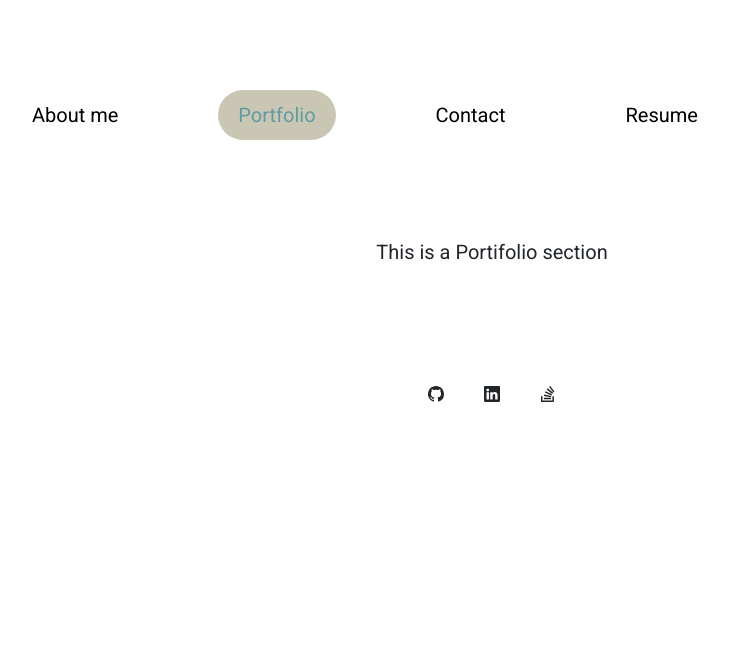
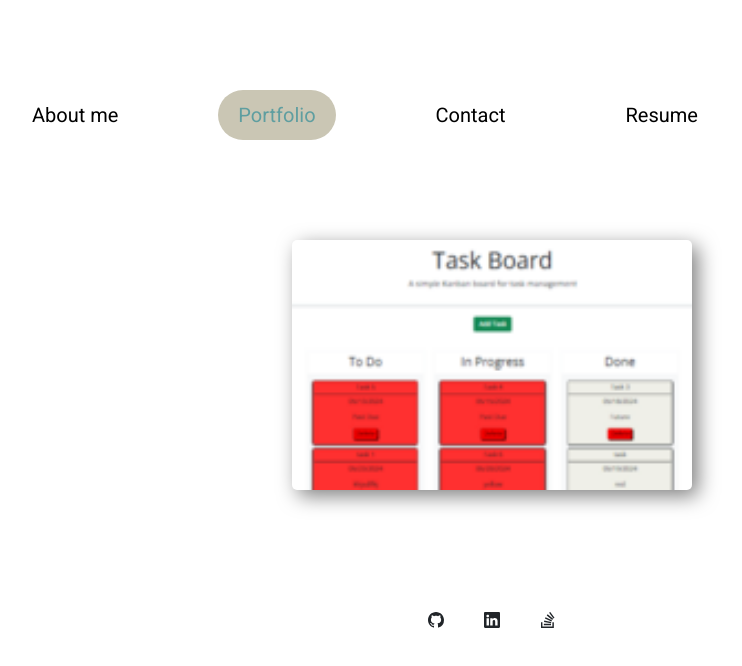
Before and after one commit to ekhay-hit/ekhay_div_hub, a React (Vite) app: page /portfolio in a window 1280 px wide. Shown: the top 666 px of the page, without its empty margins (148-890 px from the left). Built offline with nearby package versions, Linux system fonts and the light colour scheme.

Commit message:
completed the implementation of the project component and the logic for hide state

```diff
--- a/src/App.jsx
+++ b/src/App.jsx
@@ -5,7 +5,7 @@
 import { Outlet } from "react-router-dom";
 function App() {
   return (
-    <Fragment className="root">
+    <Fragment>
       <Nav />
       <main className="main">
         <Outlet />
--- a/src/components/Footer.jsx
+++ b/src/components/Footer.jsx
@@ -1,4 +1,4 @@
-import { Link } from "react-router-dom";
+// import { Link } from "react-router-dom";
 import "./styles/footer.css";
 
 function Footer() {
--- a/src/pages/Portfolio.jsx
+++ b/src/pages/Portfolio.jsx
@@ -1,3 +1,8 @@
+/* eslint-disable react/prop-types */
+import { useState } from "react";
+import "./styles/portfolio.css";
+import packOver1 from "../assets/taskBoard1.png";
+
 const projects = [
   {
     name: "PAC-Overflow",
@@ -30,5 +35,61 @@
 ];
 
 export default function Portfolio() {
-  return <h1>This is a Portifolio section</h1>;
+  const myProjects = projects;
+  console.log(myProjects);
+  return <Project projects={myProjects} />;
 }
+
+// function ProjectList() {
+// return <h1>Render the project here</h1>;
+// }
+
+function Project() {
+  const [hide, setHide] = useState(false);
+  function handleMouse() {
+    setHide((value) => !value);
+  }
+  const bgStyle = {
+    backgroundImage: `url(${packOver1})`,
+    backgroundSize: "cover",
+  };
+  return (
+    <>
+      <div
+        style={bgStyle}
+        onMouseOver={handleMouse}
+        onMouseOut={handleMouse}
+        className="project-card"
+      >
+        {hide && (
+          <>
+            <a>Stack Over Flow</a>
+            <div className="gitHub">
+              <GitHub />
+            </div>
+            <p>MERN Stack</p>
+          </>
+        )}
+      </div>
+    </>
+  );
+}
+
+function GitHub() {
+  return (
+    <div className="gitHub">
+      <a href="https://github.com/ekhay-hit" target="_blank">
+        <svg
+          xmlns="http://www.w3.org/2000/svg"
+          width="30"
+          height="30"
+          fill="currentColor"
+          className="bi bi-github"
+          viewBox="0 0 16 16"
+        >
+          <path d="M8 0C3.58 0 0 3.58 0 8c0 3.54 2.29 6.53 5.47 7.59.4.07.55-.17.55-.38 0-.19-.01-.82-.01-1.49-2.01.37-2.53-.49-2.69-.94-.09-.23-.48-.94-.82-1.13-.28-.15-.68-.52-.01-.53.63-.01 1.08.58 1.23.82.72 1.21 1.87.87 2.33.66.07-.52.28-.87.51-1.07-1.78-.2-3.64-.89-3.64-3.95 0-.87.31-1.59.82-2.15-.08-.2-.36-1.02.08-2.12 0 0 .67-.21 2.2.82.64-.18 1.32-.27 2-.27s1.36.09 2 .27c1.53-1.04 2.2-.82 2.2-.82.44 1.1.16 1.92.08 2.12.51.56.82 1.27.82 2.15 0 3.07-1.87 3.75-3.65 3.95.29.25.54.73.54 1.48 0 1.07-.01 1.93-.01 2.2 0 .21.15.46.55.38A8.01 8.01 0 0 0 16 8c0-4.42-3.58-8-8-8" />
+        </svg>
+      </a>
+    </div>
+  );
+}
--- /dev/null
+++ b/src/pages/styles/portfolio.css
@@ -0,0 +1,41 @@
+.project-card {
+  display: flex;
+  flex-direction: column;
+  justify-content: center;
+  font-style: italic;
+  font-weight: bold;
+  gap: 20px;
+  width: 400px;
+  height: 250px;
+  background-color: rgb(194, 194, 73);
+  border-radius: 5px;
+  box-shadow: 6px 6px 20px 0px rgba(0, 0, 0, 0.5);
+}
+
+.project-card a {
+  text-decoration: none;
+  /* background-color: gray; */
+  border: none;
+  background-color: transparent !important;
+  filter: blur(1px);
+  transition: filter 0.1s ease;
+}
+.project-card a:hover {
+  filter: none;
+  background-color: none;
+  border: none;
+}
+
+.gitHub {
+  display: inline-block;
+  filter: blur(1px);
+  transition: filter 0.1s ease;
+  /* text-decoration: none; */
+  /* background-color: transparent; */
+  /* border: none; */
+}
+.gitHub a:hover {
+  filter: none;
+  background-color: transparent;
+  border: none;
+}
```
